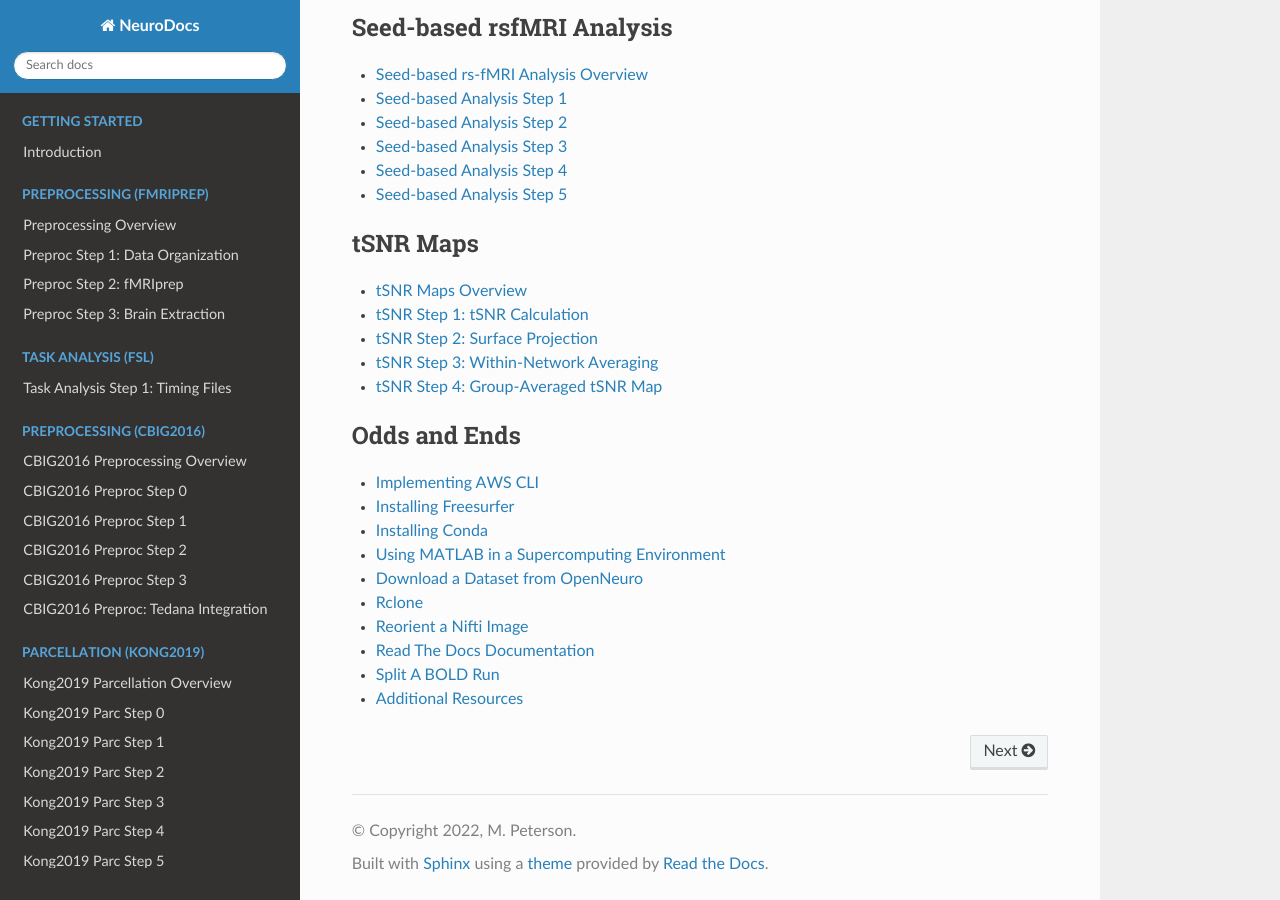
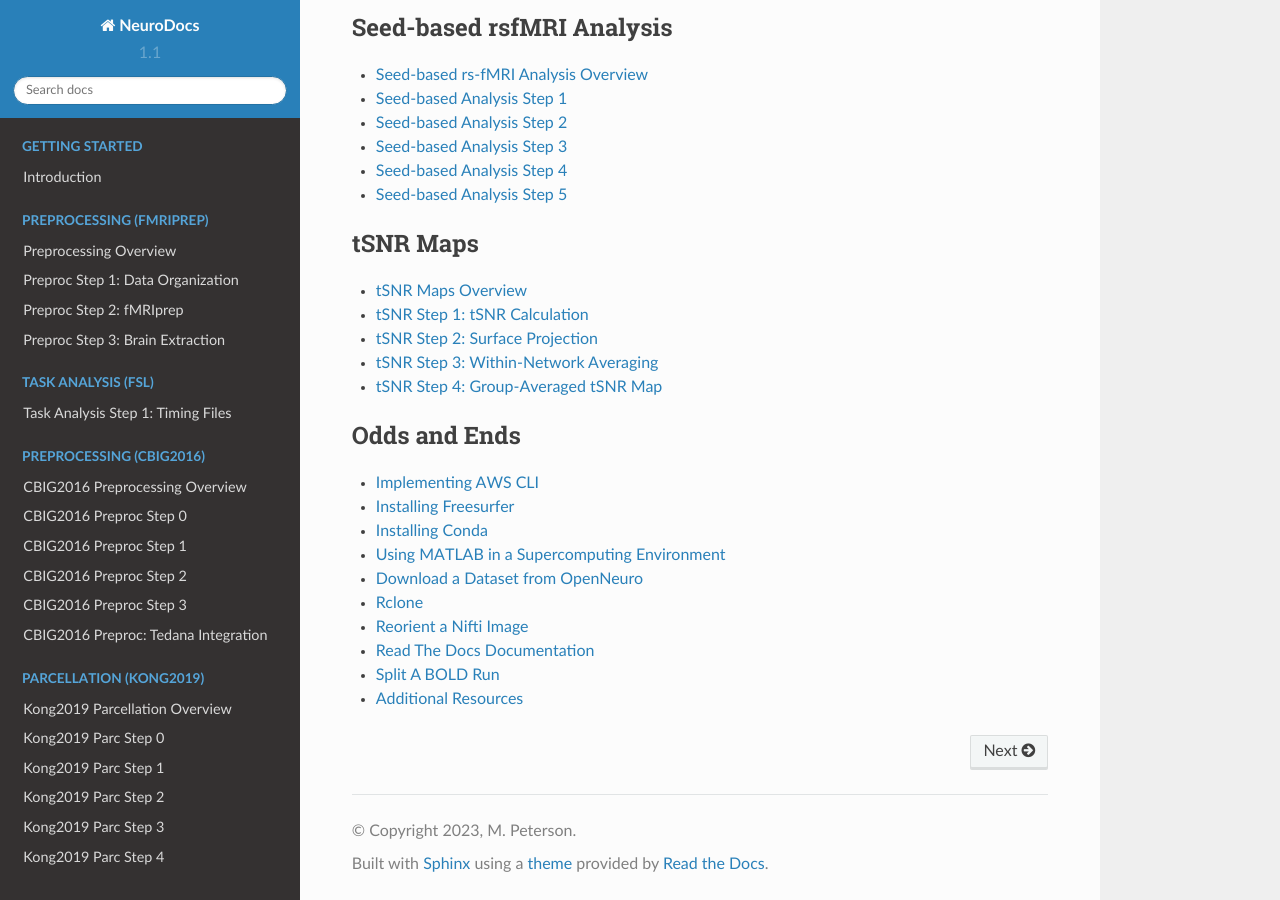
Before and after one commit to peter3200/NeuroDocs, a Sphinx documentation site: the page built from docs/source/index.rst, in a window 1280 px wide and 900 px high, scrolled down 1369 px. Built offline with Sphinx 7.4.7 and the Read the Docs theme 2.0.0, drawn with Linux system fonts in a browser that asks for light colours.

Commit message:
Add files via upload

```diff
--- a/docs/source/conf.py
+++ b/docs/source/conf.py
@@ -20,13 +20,13 @@ sys.path.insert(0, os.path.abspath('../../simpleble/'))
 # -- Project information -----------------------------------------------------
 
 project = 'NeuroDocs'
-copyright = '2022, M. Peterson'
+copyright = '2023, M. Peterson'
 author = 'Peterson'
 
 # The short X.Y version
-version = ''
+version = '1.1'
 # The full version, including alpha/beta/rc tags
-release = '0.0.1'
+release = '0.1.1'
 
 
 # -- General configuration ---------------------------------------------------
```
